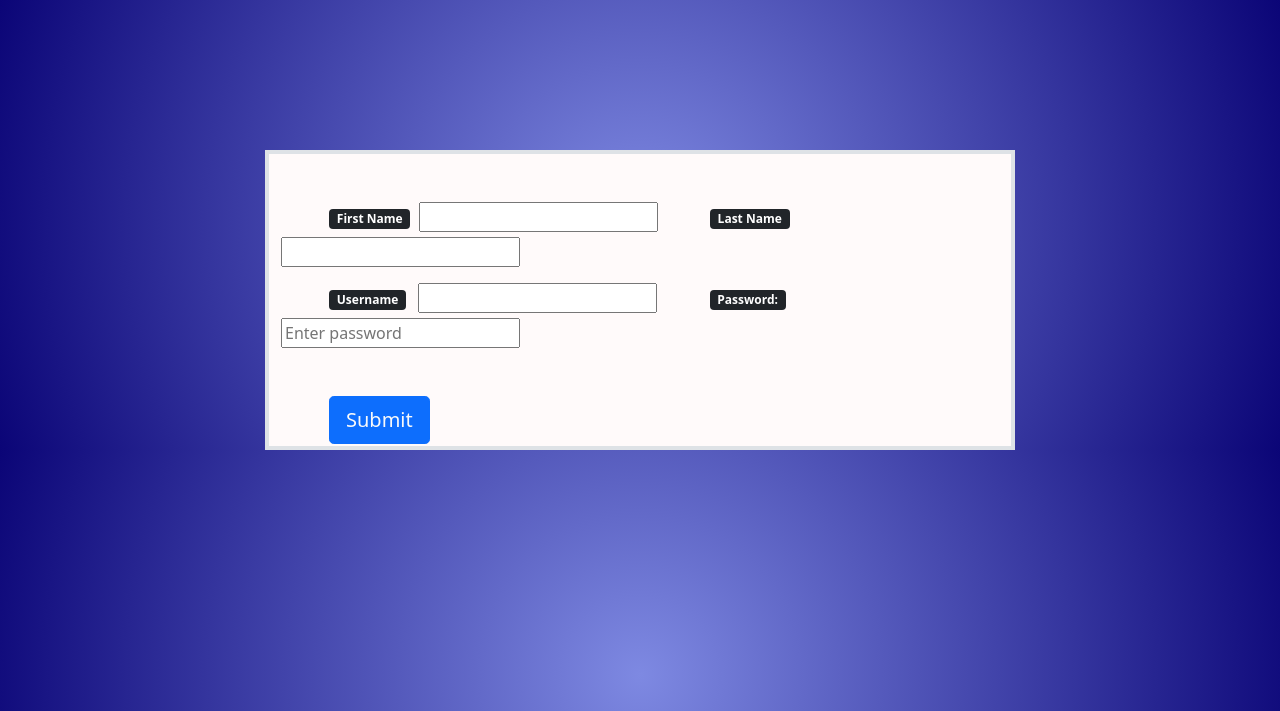
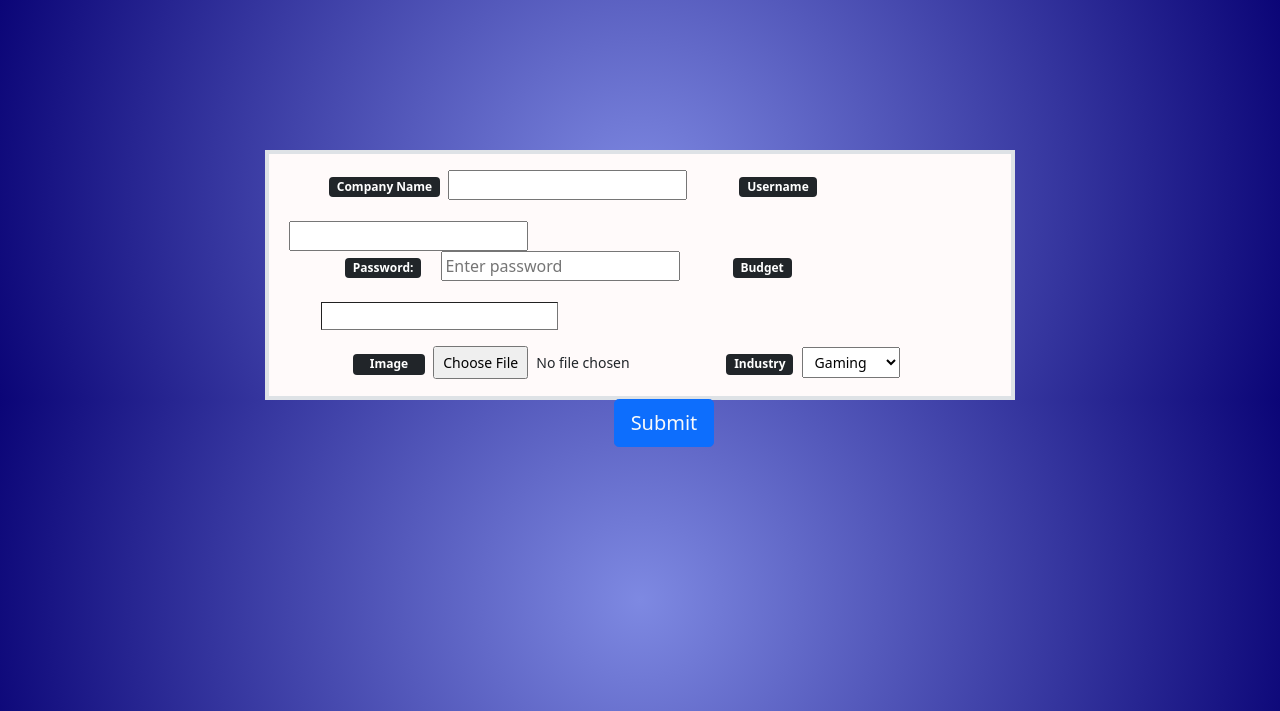
Before and after one commit to 22f1000870/Project, a Flask app: template templates/registration.html in a window 1280 px wide. Shown: the top 711 px of the page. Run offline with Flask 3, Linux system fonts and the light colour scheme; the template is opened without the code that fills it, so the values that code supplies are empty; parts of the project's set-up code (start-up, migrations or seed data) failed here and were passed over; some libraries are stand-ins or nearby versions.

Commit message:
html update

```diff
--- a/model11.py
+++ b/model11.py
@@ -14,7 +14,6 @@ class Sponsor(db.Model):
     __tablename__='sponsor'
     sponsor_id=db.Column(db.Integer,db.ForiegnKey('roles.user_id'))
     company_name=db.Column(db.String,nullable=False,unique=True)
-    category=db.Column(db.String,nullable=False)
     industry=db.Column(db.String,nullable=False)
     image=db.Column(db.LargeBinary,nullable=False)
     budget=db.Column(db.Double,nullable=False)
--- a/templates/registration.html
+++ b/templates/registration.html
@@ -26,13 +26,15 @@
 
 
                 margin-top: 150px;
-                height: 300px;
+                height: 250px;
                 width: 750px
 
             }
             .bg-aak {
                 background-color: #0b0577;
             }
+
+
 
 
         </style>
@@ -45,22 +47,43 @@
 
         <div class="row jhk >
             <form action="/" method="post">
-                <div class="mb-5 mt-5">
+                <div class="mt-3">
                     <form action="/" class="form-detail" method="post">
                         <div class="form-row">
-                            <label for="fname" class="form-label ms-5 badge bg-dark">First Name</label>
-                            <input type="text" class="input-text ms-1" id="fname" name="fname">
-                            <label for="lname" class="form-label ms-5 badge bg-dark">Last Name</label>
-                            <input type="text" class="input-text" id="lname" name="lname">
-                        </div>
-                        <div class="form-row">
+                            <label for="cname" class="form-label ms-5 badge bg-dark">Company Name</label>
+                            <input type="text" class="input-text ms-1" id="cname" name="cname">
                             <label for="username" class="form-label ms-5 badge bg-dark">Username</label>
                             <input type="text" class="input-text mt-3 ms-2" id="username" name="username">
+                        </div>
+                        <div class="form-row ms-3">
+
                             <label for="pwd" class="form-label badge bg-dark ms-5">Password:</label>
-                          <input type="password" class="input-text" id="pwd" placeholder="Enter password" name="pswd">
+
+                            <input type="password" class="input-text ms-3" id="pwd" placeholder="Enter password" name="pswd">
+                            <label class=" form-label badge bg-dark ms-5 hgg " for="budget">Budget</label>
+                            <input class="ms-4 mt-3 input-text border-1" type="number" step="0.01" id="budget" />
+                        </div>
+                        <div class="mt-3 ms-4">
+
+                            <label class="form-label badge bg-dark ms-5" style="width: 4.5rem;">Image</label>
+                            <input type="file" class="form-control-sm ms-1"/>
+                            <label class="badge bg-dark input-group-text-sm" for="industry">Industry</label>
+                            <select class="form-select-sm ms-1" id="industry">
+                                <option class="text-light bg-dark" value="Gaming">Gaming</option>
+                                <option  class="text-light bg-dark" value="Cosmetics">Cosmetics</option>
+                                <option class="text-light bg-dark" value="Politics">Politics</option>
+                                <option class="text-light bg-dark" value="Tourism">Tourism</option>
+                            </select>
+
+                        </div>
+                        <div class="form-row ms-5 mt-3">
+
+
+
+
                         </div>
 
-                        <div class="form-row mt-3 mt-5">
+                        <div class="form-row d-flex justify-content-center">
 
                         <button type="submit" class="btn btn-primary btn-lg text-light ms-5 ">Submit</button>
                         </div><br>
```
